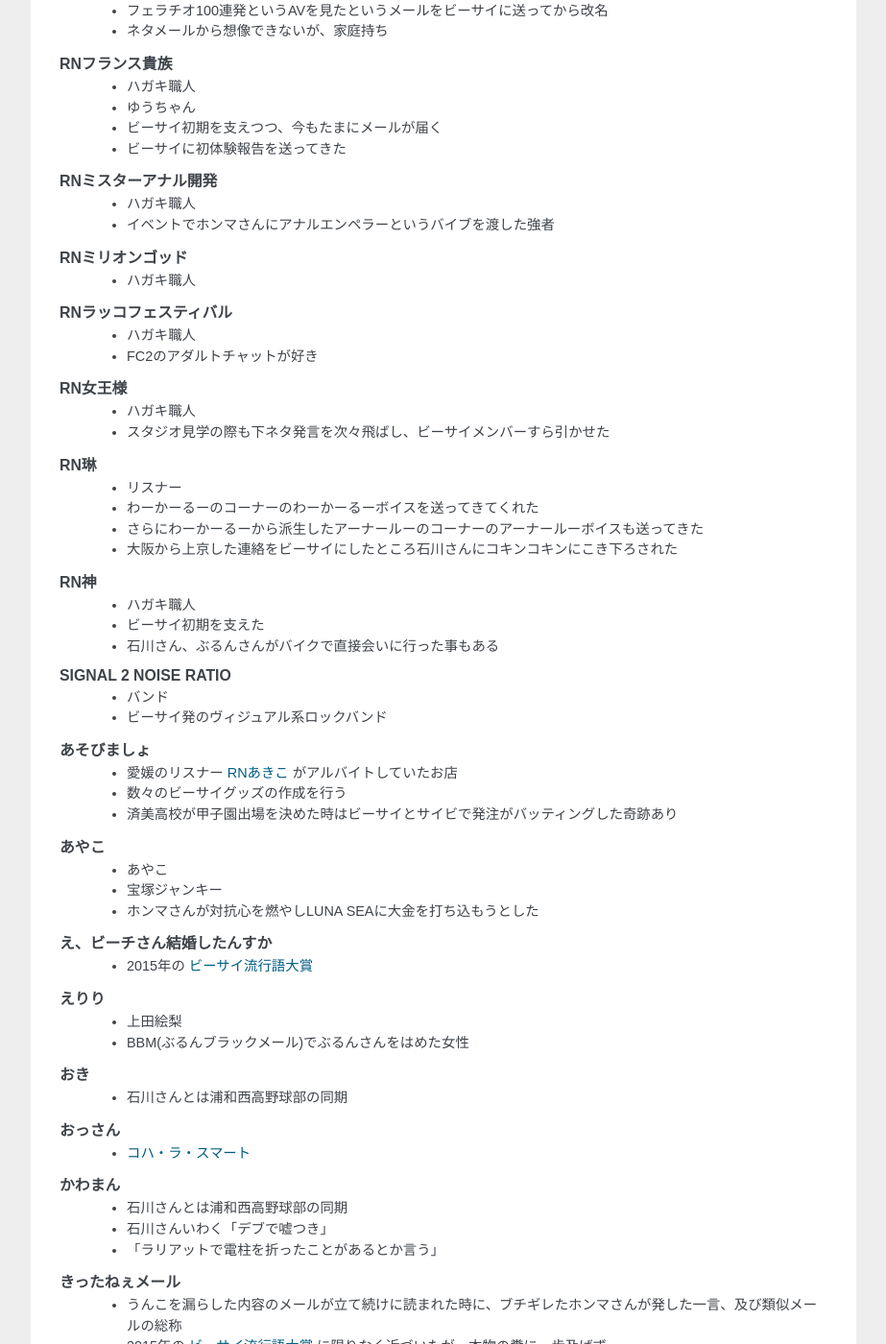
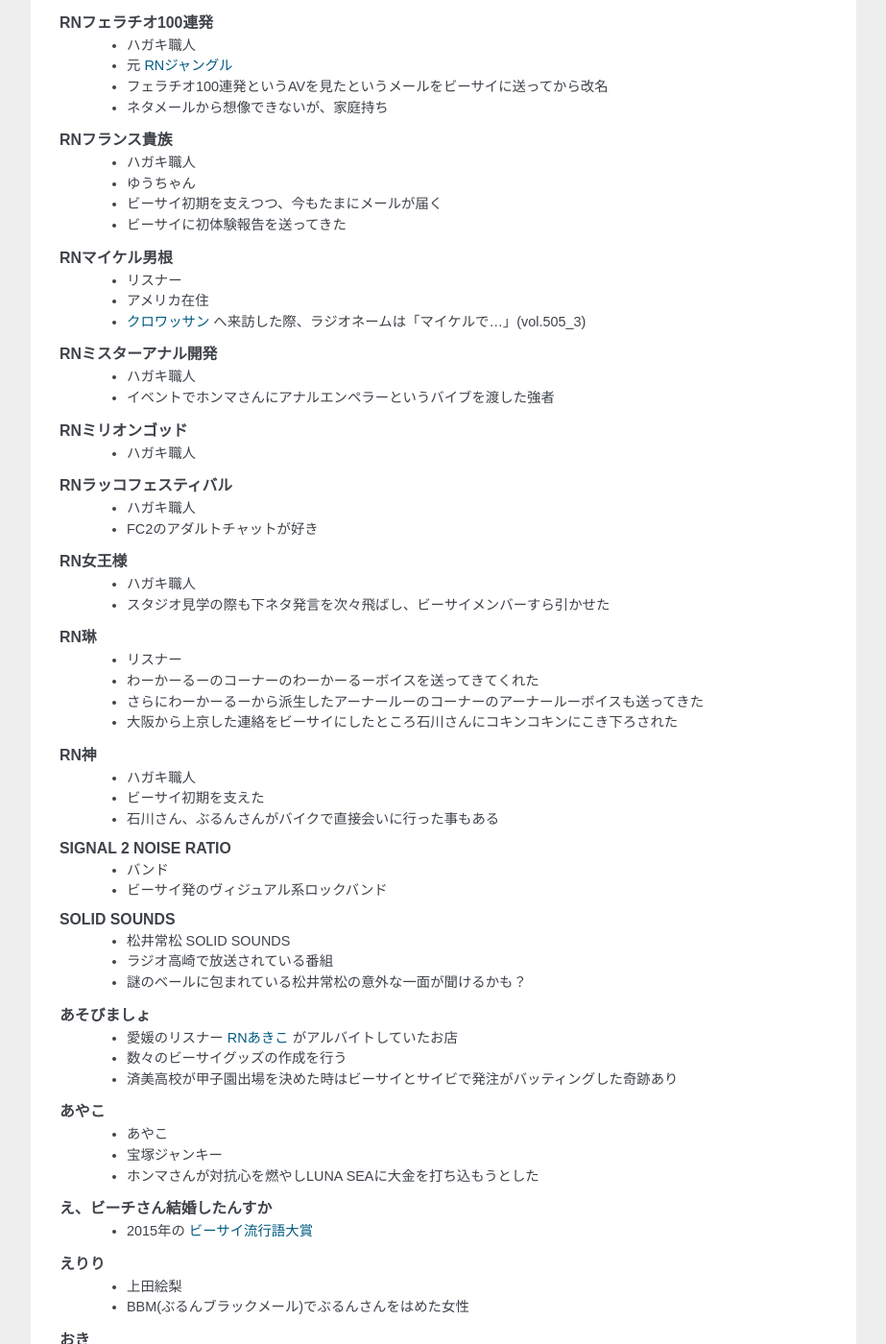
Before and after one commit to gosyujin/be-side, a Sphinx documentation site: the page built from source/glossary.rst, in a window 1280 px wide and 1400 px high, scrolled down 1268 px. Shown: the whole window at 96% size, without its empty margins (198-1121 px from the left). Built offline with Sphinx 7.4.7, drawn with Linux system fonts in a browser that asks for light colours; some of the changed text lies outside the part shown.

Commit message:
Update source

```diff
--- a/source/glossary.rst
+++ b/source/glossary.rst
@@ -9,6 +9,11 @@
      * バンド
      * ビーサイ発のヴィジュアル系ロックバンド
 
+   SOLID SOUNDS
+     * 松井常松 SOLID SOUNDS
+     * ラジオ高崎で放送されている番組
+     * 謎のベールに包まれている松井常松の意外な一面が聞けるかも？
+
    あそびましょ
      * 愛媛のリスナー :term:`RNあきこ` がアルバイトしていたお店
      * 数々のビーサイグッズの作成を行う
@@ -19,7 +24,7 @@
      * 店長の :term:`柳田` さんは数々の伝説持ち
 
    え、ビーチさん結婚したんすか
-    * 2015年の :term:`ビーサイ流行語大賞`
+     * 2015年の :term:`ビーサイ流行語大賞`
 
    きったねぇメール
      * うんこを漏らした内容のメールが立て続けに読まれた時に、ブチギレたホンマさんが発した一言、及び類似メールの総称
@@ -28,6 +33,11 @@
    クズ回
      * 仕事をしなきゃいけないのになんだかんだダラダラしたりテレビ見たりしちゃった事を告白する回(vol.364_1)
      * 俺たちってクズだな
+
+   クロワッサン
+     * 田町にあるパン屋さん
+     * ぶるんさんの実家
+     * ビーサイリスナーである事を伝えるとおまけをしてもらえることも…？
 
    コキ寝
      * 職場の椅子や机の下でうたた寝すること
@@ -116,6 +126,10 @@
      * 石川「キラキラしてるのはラジオネームだけ！」
      * :term:`にしみか` が彼氏にDVされている事をビーサイで喋ったのを彼女にチクった(vol.504_1)
 
+   RNサラブ
+     * リスナー
+     * ミャンマーヤンゴン在住
+
    RNシャネル
      * ハガキ職人
      * 職業愛人
@@ -148,6 +162,11 @@
      * ゆうちゃん
      * ビーサイ初期を支えつつ、今もたまにメールが届く
      * ビーサイに初体験報告を送ってきた
+
+   RNマイケル男根
+     * リスナー
+     * アメリカ在住
+     * :term:`クロワッサン` へ来訪した際、ラジオネームは「マイケルで…」(vol.505_3)
 
    RNまつもっちゃん
      * ハガキ職人
--- a/source/index.rst
+++ b/source/index.rst
@@ -51,6 +51,8 @@
 * `オリジナルデザインハウス あそびましょ <http://www.asobimasyo.shop-web.org/>`_
 * `コレクティブストア CollectiveStore <http://www.cstr.jp/>`_
 * `アワーハウス <http://our-house.jp/index.html/>`_
+* `S2N （SIGNAL 2 NOISE RATIO） | Listen and Stream Free Music, Albums, New Releases, Photos, Videos <https://myspace.com/s2n>`_
+* `松井常松 SOLID SOUNDS - ラジオ高崎 <http://www.takasaki.fm/program/program/s-sounds.html>`_
 
 参考
 ====
```
